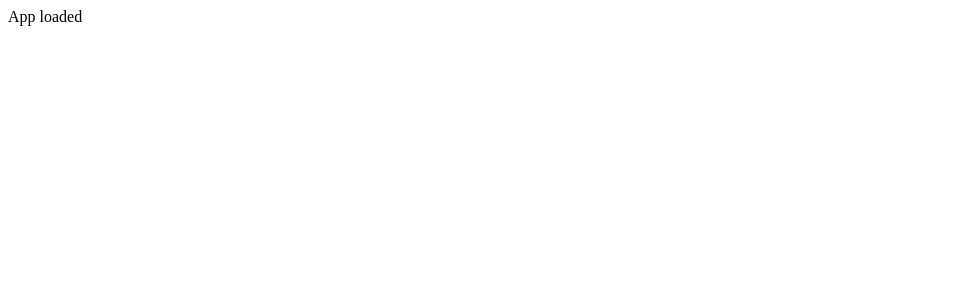
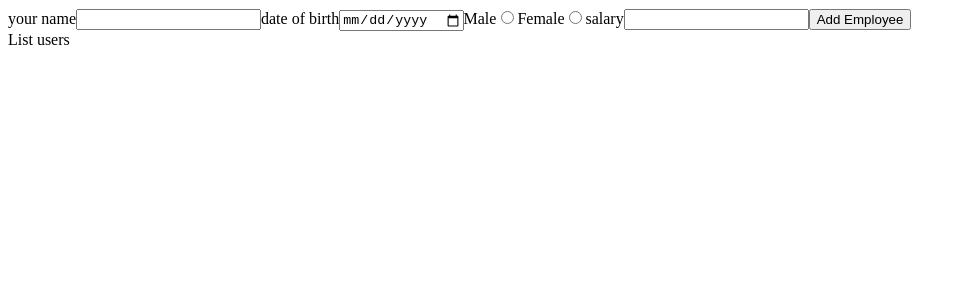
Before and after one commit to TadesseDev/MERN-EMPLOYEE, a React (Create React App) app in the folder frontend/: page / in a window 1280 px wide. Shown: the top 300 px of the page, without its empty margins (0-966 px from the left). Built offline with nearby package versions, Linux system fonts and the light colour scheme.

Commit message:
Create add user form

```diff
--- a/frontend/src/App.tsx
+++ b/frontend/src/App.tsx
@@ -1,9 +1,11 @@
 import React from 'react'
-
+import AddUser from './pages/AddEmployee'
+import ListUser from './pages/ListEmployee'
 function App() {
   return (
     <div className="App">
-      App loaded
+      <AddUser />
+      <ListUser />
     </div>
   );
 }
--- /dev/null
+++ b/frontend/src/pages/AddEmployee.jsx
@@ -0,0 +1,23 @@
+import React from 'react'
+
+export default function AddUser() {
+  return (
+    <form action="http://localhost:4000/employees/create" method="POST" className="">
+      <label htmlFor="firstName">your name</label>
+      <input type="text" name="firstName" id="firstName" />
+
+      <label htmlFor="birthDate">date of birth</label>
+      <input type="date" name="birthDate" id="birthDate" />
+
+      <label htmlFor="m">Male</label>
+      <input type="radio" name="sex" value="m" id="m" />
+
+      <label htmlFor="f">Female</label>
+      <input type="radio" name="sex" value="f" id="f" />
+
+      <label htmlFor="salary">salary</label>
+      <input type="number" name="salary" id="salary" />
+      <button type="submit">Add Employee</button>
+    </form>
+  )
+}
--- /dev/null
+++ b/frontend/src/pages/ListEmployee.jsx
@@ -0,0 +1,7 @@
+import React from 'react'
+
+export default function ListUser() {
+  return (
+    <div>List users</div>
+  )
+}
```
Also changed, not shown: 1 other file (tests, documents, lock files or other folders).
